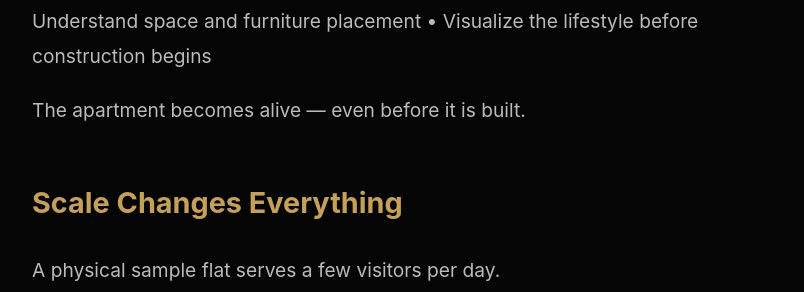
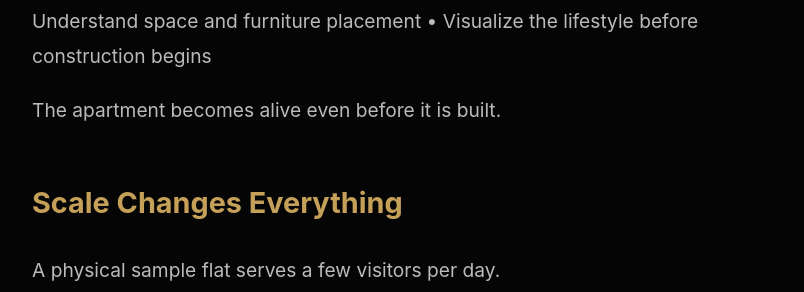
Before and after one commit to sandmotions-create/sandmotion-site, a Jekyll site: the page built from _posts/2026-04-04-Reducing-the-Site-Visit.md, in a window 1280 px wide and 900 px high, scrolled down 1420 px. Shown: the part 162-454 px from the top of the window, without its empty margins (233-1037 px from the left). Built offline with Jekyll 4.4.1, drawn with Linux system fonts in a browser that asks for light colours; some of the changed text lies outside the part shown.

Commit message:
Add files via upload

```diff
--- a/_posts/2026-04-04-Reducing-the-Site-Visit.md
+++ b/_posts/2026-04-04-Reducing-the-Site-Visit.md
@@ -11,7 +11,7 @@
 Decorate it beautifully.
 Invite buyers to visit.
 
-It worked — but it came with limits.
+It worked, but it came with limits.
 
 Location limits.
 Time limits.
@@ -54,7 +54,7 @@
 • Understand space and furniture placement
 • Visualize the lifestyle before construction begins
 
-The apartment becomes alive — even before it is built.
+The apartment becomes alive even before it is built.
 
 ## Scale Changes Everything
 
```
